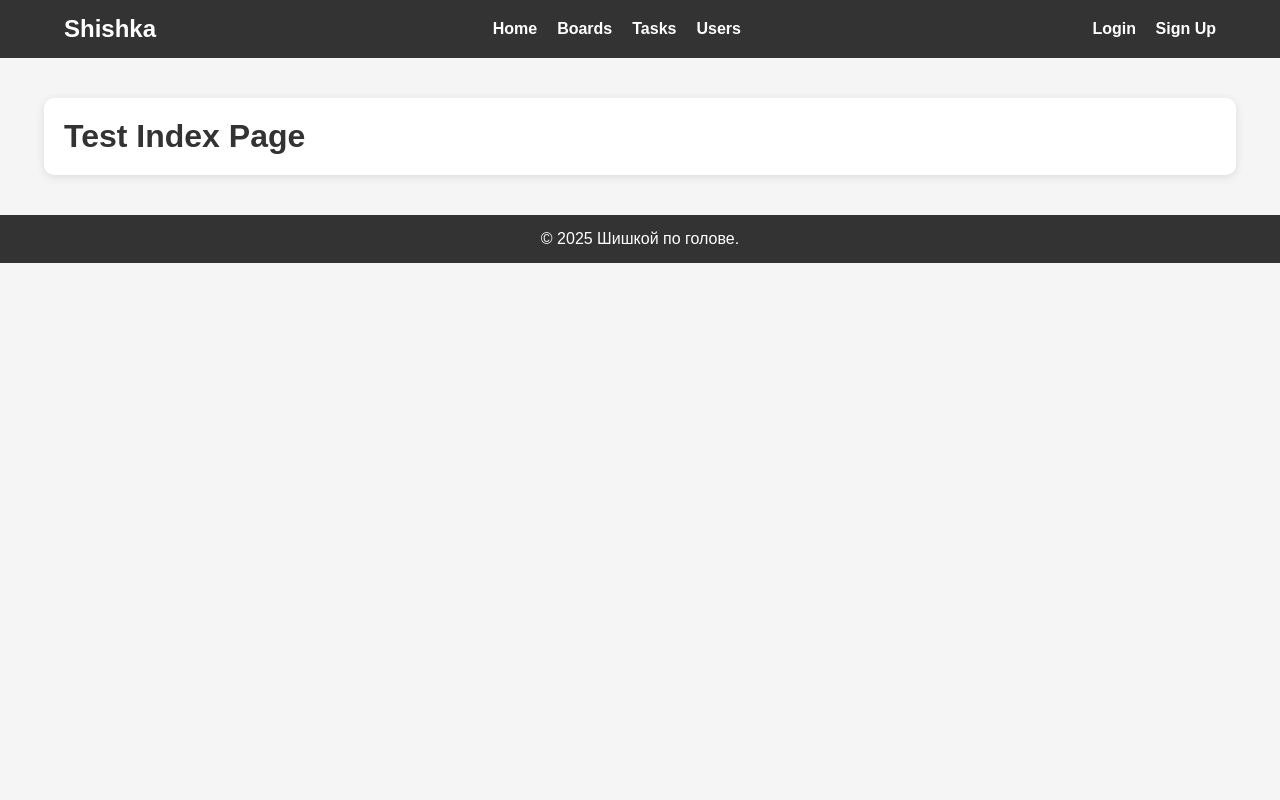
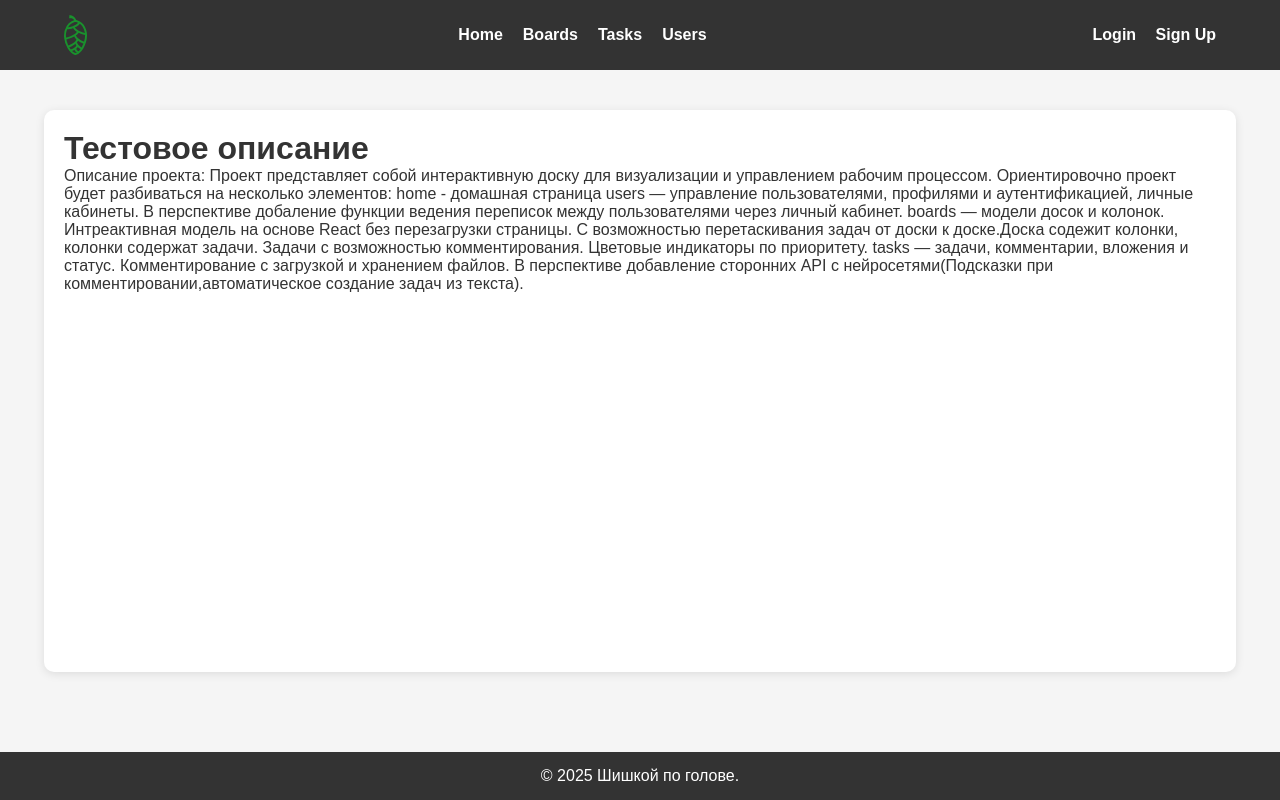
Before and after one commit to U-3072440193/project_377, a Django app: page / in a window 1280 px wide. Run offline with Django 5.2, Linux system fonts and the light colour scheme.

Commit message:
home and base css updated

```diff
--- a/shishka/settings.py
+++ b/shishka/settings.py
@@ -112,6 +112,9 @@ USE_TZ = True
 # https://docs.djangoproject.com/en/5.2/howto/static-files/
 
 STATIC_URL = 'static/'
+STATICFILES_DIRS = [
+    BASE_DIR / 'shishka' / 'static',
+]
 
 # Default primary key field type
 # https://docs.djangoproject.com/en/5.2/ref/settings/#default-auto-field
--- a/shishka/static/styles/style.css
+++ b/shishka/static/styles/style.css
@@ -9,8 +9,15 @@ body, h1, h2, h3, h4, h5, h6, p, ul, li, a {
 
 /* Общий фон и текст */
 body {
+    display: flex;
+    flex-direction: column;
     background-color: #f5f5f5;
     color: #333;
+}
+
+html, body {
+    height: 100%; /* важно */
+    margin: 0;
 }
 
 /* Header */
@@ -37,6 +44,13 @@ body {
     color: white;
     text-decoration: none;
 }
+
+.site-header .logo img {
+    height: 40px;
+    width: auto;
+    display: block;
+}
+
 
 /* Навигация */
 .main-nav ul {
@@ -76,6 +90,7 @@ main.home {
     background-color: white;
     border-radius: 10px;
     box-shadow: 0px 2px 10px rgba(0,0,0,0.1);
+     flex: 1; /* растягивает main на всё доступное пространство */
 }
 
 /* Footer */
--- a/shishka/templates/base.html
+++ b/shishka/templates/base.html
@@ -8,7 +8,7 @@
     <meta name="viewport" content="width=device-width, initial-scale=1.0"/>
 
     <!-- Favicon -->
-    <link rel="shortcut icon" href="{% static 'images/favicon.ico'%}" type="image/x-icon"/>
+    <link rel="shortcut icon" href="{% static 'images/favicon.png'%}" type="image/x-icon"/>
     <!-- Общие стили -->
     <link rel="stylesheet" href="{% static 'styles/style.css' %}">
 
@@ -20,7 +20,9 @@
 <header class="site-header">
     <div class="container">
         <!-- Логотип -->
-        <a href="#" class="logo">Shishka</a>
+        <a href="{% url 'index' %}" class="logo">
+            <img src="{% static 'images/logo.svg' %}" alt="Shishka Logo"/>
+        </a>
 
         <!-- Навигация -->
         <nav class="main-nav">
--- a/shishka/templates/index.html
+++ b/shishka/templates/index.html
@@ -2,7 +2,26 @@
 {% block content %}
 <main class="home">
     <div>
-        <h1>Test Index Page</h1>
+        <h1>Тестовое описание</h1>
+        <div>
+            Описание проекта:
+
+            Проект представляет собой интерактивную доску для визуализации и управлением рабочим процессом.
+
+            Ориентировочно проект будет разбиваться на несколько элементов:
+            home - домашная страница
+            users — управление пользователями, профилями и аутентификацией, личные кабинеты.
+            В перспективе добаление функции ведения переписок между пользователями через личный кабинет.
+
+            boards — модели досок и колонок.
+            Интреактивная модель на основе React без перезагрузки страницы. С возможностью перетаскивания задач
+            от доски к доске.Доска содежит колонки, колонки содержат задачи. Задачи с возможностью комментирования.
+            Цветовые индикаторы по приоритету.
+            tasks — задачи, комментарии, вложения и статус.
+            Комментирование с загрузкой и хранением файлов.
+            В перспективе добавление сторонних API с нейросетями(Подсказки при комментировании,автоматическое создание
+            задач из текста).
+        </div>
     </div>
 </main>
 {% endblock %}
```
Also changed, not shown: shishka/static/images/favicon.png (added), shishka/static/images/logo.svg (added), 1 other file.
